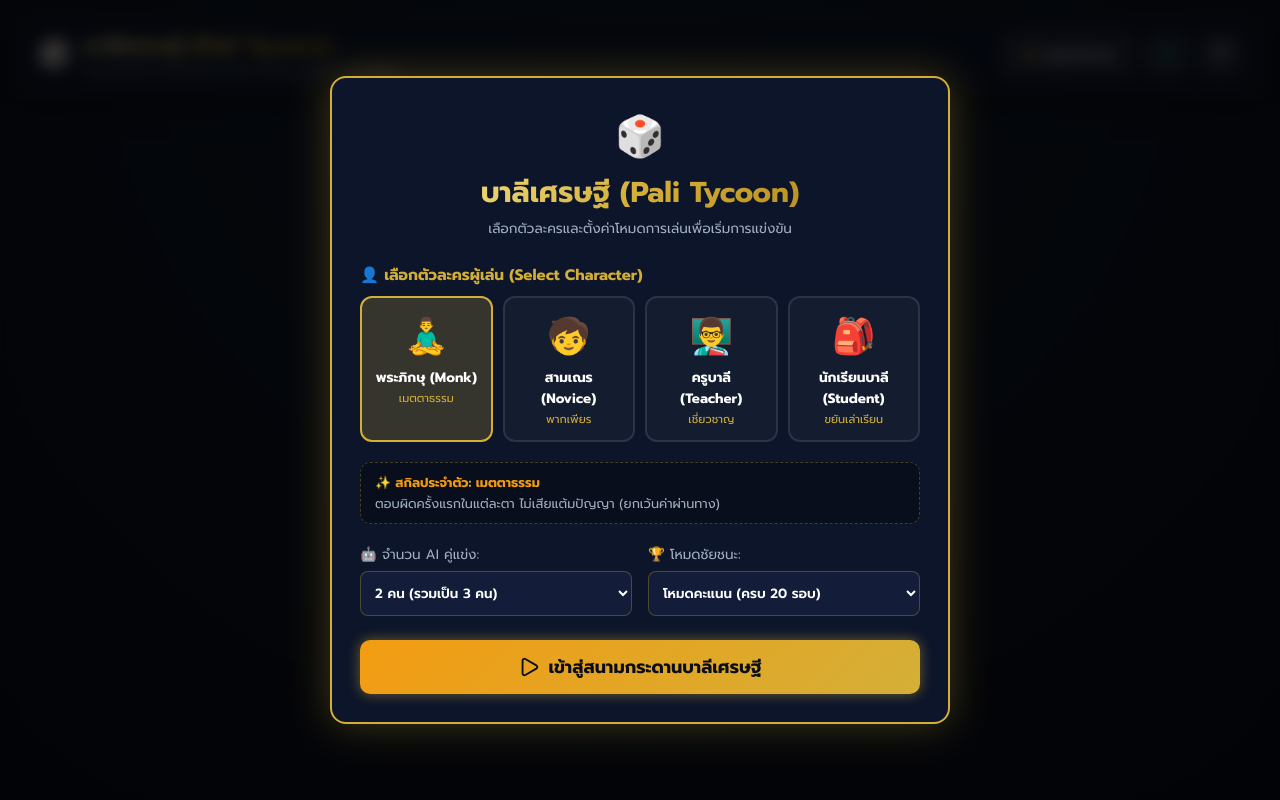
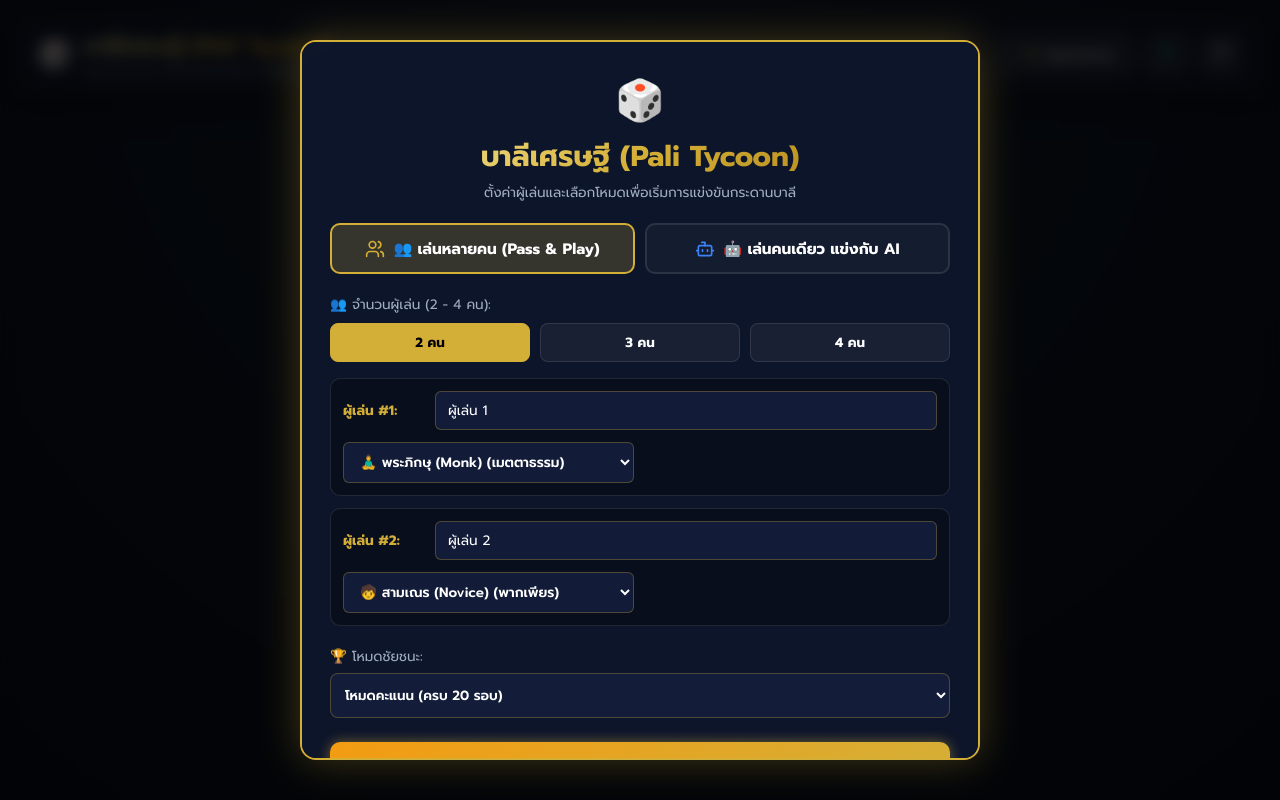
Before and after one commit to purinut357159-droid/pali, a React (Vite) app: page / in a window 1280 px wide. Built offline with nearby package versions, Linux system fonts and the light colour scheme.

Commit message:
Add local multiplayer (Pass & Play) mode for 2-4 players

```diff
--- a/src/App.tsx
+++ b/src/App.tsx
@@ -1,5 +1,5 @@
 import React, { useState, useEffect } from 'react';
-import type { GameState, Player, BoardTile, Question, CardEffect, Character, GameMode } from './types/game';
+import type { GameState, Player, BoardTile, Question, CardEffect, GameMode } from './types/game';
 import { BOARD_TILES } from './data/boardConfig';
 import { QUESTION_BANK } from './data/questionBank';
 import { BOON_CARDS, KARMA_CARDS } from './data/cardsData';
@@ -11,6 +11,7 @@ import { TileDetailModal } from './components/TileDetailModal';
 import { EventModal } from './components/EventModal';
 import { ReviewNotebook } from './components/ReviewNotebook';
 import { CharacterSelectModal } from './components/CharacterSelectModal';
+import type { PlayerSetupConfig } from './components/CharacterSelectModal';
 import { WinnerModal } from './components/WinnerModal';
 import { addWrongQuestionToSRS, markQuestionMastered } from './utils/srsEngine';
 import { audioManager } from './utils/audioManager';
@@ -55,34 +56,18 @@ export const App: React.FC = () => {
     }));
   };
 
-  const handleStartGame = (humanChar: Character, aiCount: number, mode: GameMode, rounds: number) => {
-    const humanPlayer: Player = {
-      id: 'p1',
-      name: 'ท่าน (ผู้เล่น)',
-      character: humanChar,
-      wisdomPoints: 2000 + humanChar.initialWisdomBonus,
+  const handleStartGame = (configs: PlayerSetupConfig[], mode: GameMode, rounds: number) => {
+    const playerColors = ['#f59e0b', '#3b82f6', '#ec4899', '#10b981'];
+
+    const newPlayers: Player[] = configs.map((cfg, idx) => ({
+      id: `p_${idx + 1}`,
+      name: cfg.name,
+      character: cfg.character,
+      wisdomPoints: 2000 + cfg.character.initialWisdomBonus,
       position: 0,
-      isAi: false,
-      color: '#f59e0b',
-      isSkipTurn: false,
-      freeAnswerCards: 0,
-      ownedProperties: [],
-      exp: 0,
-      level: 1,
-      stats: { correctAnswers: 0, totalAnswers: 0, propertiesBought: 0, examsPassed: 0 },
-    };
-
-    const aiNames = ['พระอาจารย์ AI', 'ศิษย์พี่ AI', 'มหา AI'];
-    const aiColors = ['#3b82f6', '#ec4899', '#10b981'];
-    const aiPlayers: Player[] = Array.from({ length: aiCount }).map((_, i) => ({
-      id: `ai_${i + 1}`,
-      name: aiNames[i],
-      character: humanChar,
-      wisdomPoints: 2000,
-      position: 0,
-      isAi: true,
+      isAi: cfg.isAi,
       aiDifficulty: 'medium',
-      color: aiColors[i],
+      color: playerColors[idx % playerColors.length],
       isSkipTurn: false,
       freeAnswerCards: 0,
       ownedProperties: [],
@@ -96,7 +81,7 @@ export const App: React.FC = () => {
       maxRounds: rounds,
       currentRound: 1,
       currentTurnPlayerIndex: 0,
-      players: [humanPlayer, ...aiPlayers],
+      players: newPlayers,
       tiles: BOARD_TILES.map((t) => ({ ...t, ownerId: null, upgradeLevel: 0 })),
       dice: [1, 1],
       isDiceRolled: false,
@@ -105,7 +90,7 @@ export const App: React.FC = () => {
       reviewItems: [],
     });
 
-    addLog('🎲 เริ่มเกมบาลีเศรษฐี! ขอให้นักเรียนบาลีทุกท่านโชคดีในการทดสอบความรู้', 'success');
+    addLog(`🎲 เริ่มเกมบาลีเศรษฐี (${configs.length} ผู้เล่น)!`, 'success');
   };
 
   const handleRollDice = () => {
--- a/src/components/CharacterSelectModal.tsx
+++ b/src/components/CharacterSelectModal.tsx
@@ -1,22 +1,84 @@
 import React, { useState } from 'react';
 import { CHARACTERS } from '../data/charactersData';
 import type { Character, GameMode } from '../types/game';
-import { Play } from 'lucide-react';
+import { Play, Users, Bot } from 'lucide-react';
+
+export interface PlayerSetupConfig {
+  name: string;
+  character: Character;
+  isAi: boolean;
+}
 
 interface Props {
-  onStartGame: (selectedCharacter: Character, aiCount: number, mode: GameMode, rounds: number) => void;
+  onStartGame: (playersConfig: PlayerSetupConfig[], mode: GameMode, rounds: number) => void;
 }
 
 export const CharacterSelectModal: React.FC<Props> = ({ onStartGame }) => {
-  const [selectedCharId, setSelectedCharId] = useState<string>('monk');
+  const [playType, setPlayType] = useState<'ai' | 'pass_play'>('pass_play');
+
+  // Single Player (vs AI) setup
+  const [singlePlayerName, setSinglePlayerName] = useState<string>('ท่าน (ผู้เล่น 1)');
+  const [singleCharId, setSingleCharId] = useState<string>('monk');
   const [aiCount, setAiCount] = useState<number>(2);
+
+  // Multiplayer (Pass & Play) setup for 2-4 human players
+  const [humanPlayerCount, setHumanPlayerCount] = useState<number>(2);
+  const [multiplayerConfig, setMultiplayerConfig] = useState<{ name: string; charId: string }[]>([
+    { name: 'ผู้เล่น 1', charId: 'monk' },
+    { name: 'ผู้เล่น 2', charId: 'novice' },
+    { name: 'ผู้เล่น 3', charId: 'teacher' },
+    { name: 'ผู้เล่น 4', charId: 'student' },
+  ]);
+
   const [gameMode, setGameMode] = useState<GameMode>('points');
   const [rounds] = useState<number>(20);
 
-  const selectedCharacter = CHARACTERS.find((c) => c.id === selectedCharId) || CHARACTERS[0];
+  const handleMultiNameChange = (index: number, name: string) => {
+    const updated = [...multiplayerConfig];
+    updated[index].name = name;
+    setMultiplayerConfig(updated);
+  };
+
+  const handleMultiCharChange = (index: number, charId: string) => {
+    const updated = [...multiplayerConfig];
+    updated[index].charId = charId;
+    setMultiplayerConfig(updated);
+  };
 
   const handleStart = () => {
-    onStartGame(selectedCharacter, aiCount, gameMode, rounds);
+    const setupConfigs: PlayerSetupConfig[] = [];
+
+    if (playType === 'ai') {
+      const char = CHARACTERS.find((c) => c.id === singleCharId) || CHARACTERS[0];
+      setupConfigs.push({
+        name: singlePlayerName || 'ผู้เล่น 1',
+        character: char,
+        isAi: false,
+      });
+
+      const aiNames = ['พระอาจารย์ AI', 'ศิษย์พี่ AI', 'มหา AI'];
+      const aiChars = [CHARACTERS[1], CHARACTERS[2], CHARACTERS[3]];
+      for (let i = 0; i < aiCount; i++) {
+        setupConfigs.push({
+          name: aiNames[i],
+          character: aiChars[i % aiChars.length],
+          isAi: true,
+        });
+      }
+    } else {
+      // Pass & Play mode
+      for (let i = 0; i < humanPlayerCount; i++) {
+        const conf = multiplayerConfig[i];
+        const char = CHARACTERS.find((c) => c.id === conf.charId) || CHARACTERS[i % CHARACTERS.length];
+        setupConfigs.push({
+          name: conf.name || `ผู้เล่น ${i + 1}`,
+          character: char,
+          isAi: false,
+        });
+      }
+    }
+
+    onStartGame(setupConfigs, gameMode, rounds);
   };
 
   return (
@@ -25,75 +87,199 @@ export const CharacterSelectModal: React.FC<Props> = ({ onStartGame }) => {
         className="glass-panel"
         style={{
           width: '100%',
-          maxWidth: '620px',
+          maxWidth: '680px',
+          maxHeight: '90vh',
+          overflowY: 'auto',
           padding: '28px',
           border: '2px solid var(--primary-gold)',
           boxShadow: '0 0 40px rgba(212,175,55,0.3)',
         }}
       >
-        <div style={{ textAlign: 'center', marginBottom: '24px' }}>
+        <div style={{ textAlign: 'center', marginBottom: '20px' }}>
           <span style={{ fontSize: '2.5rem' }}>🎲</span>
           <h1 className="gold-gradient-text" style={{ fontSize: '1.8rem', margin: '4px 0' }}>
             บาลีเศรษฐี (Pali Tycoon)
           </h1>
           <p style={{ fontSize: '0.85rem', color: 'var(--text-muted)' }}>
-            เลือกตัวละครและตั้งค่าโหมดการเล่นเพื่อเริ่มการแข่งขัน
+            ตั้งค่าผู้เล่นและเลือกโหมดเพื่อเริ่มการแข่งขันกระดานบาลี
           </p>
         </div>
 
-        <h3 style={{ fontSize: '0.95rem', color: 'var(--primary-gold)', marginBottom: '10px' }}>
-          👤 เลือกตัวละครผู้เล่น (Select Character)
-        </h3>
-        <div
+        {/* Play Type Selector Tab */}
+        <div style={{ display: 'grid', gridTemplateColumns: '1fr 1fr', gap: '10px', marginBottom: '20px' }}>
+          <button
+            onClick={() => setPlayType('pass_play')}
             style={{
-            display: 'grid',
-            gridTemplateColumns: 'repeat(auto-fit, minmax(130px, 1fr))',
-            gap: '10px',
-            marginBottom: '20px',
+              padding: '12px',
+              borderRadius: '10px',
+              border: `2px solid ${playType === 'pass_play' ? 'var(--primary-gold)' : 'rgba(255,255,255,0.1)'}`,
+              background: playType === 'pass_play' ? 'rgba(212, 175, 55, 0.2)' : 'rgba(255,255,255,0.03)',
+              color: '#fff',
+              fontWeight: 700,
+              cursor: 'pointer',
+              display: 'flex',
+              alignItems: 'center',
+              justifyContent: 'center',
+              gap: '8px',
+              fontSize: '0.95rem',
             }}
           >
+            <Users size={20} color="var(--primary-gold)" />
+            👥 เล่นหลายคน (Pass & Play)
+          </button>
+
+          <button
+            onClick={() => setPlayType('ai')}
+            style={{
+              padding: '12px',
+              borderRadius: '10px',
+              border: `2px solid ${playType === 'ai' ? 'var(--primary-gold)' : 'rgba(255,255,255,0.1)'}`,
+              background: playType === 'ai' ? 'rgba(212, 175, 55, 0.2)' : 'rgba(255,255,255,0.03)',
+              color: '#fff',
+              fontWeight: 700,
+              cursor: 'pointer',
+              display: 'flex',
+              alignItems: 'center',
+              justifyContent: 'center',
+              gap: '8px',
+              fontSize: '0.95rem',
+            }}
+          >
+            <Bot size={20} color="#3b82f6" />
+            🤖 เล่นคนเดียว แข่งกับ AI
+          </button>
+        </div>
+
+        {/* Multiplayer Pass & Play Config */}
+        {playType === 'pass_play' ? (
+          <div style={{ marginBottom: '20px' }}>
+            <label style={{ fontSize: '0.85rem', color: 'var(--text-muted)', display: 'block', marginBottom: '8px' }}>
+              👥 จำนวนผู้เล่น (2 - 4 คน):
+            </label>
+            <div style={{ display: 'flex', gap: '10px', marginBottom: '16px' }}>
+              {[2, 3, 4].map((num) => (
+                <button
+                  key={num}
+                  onClick={() => setHumanPlayerCount(num)}
+                  style={{
+                    flex: 1,
+                    padding: '8px',
+                    borderRadius: '8px',
+                    border: `1px solid ${humanPlayerCount === num ? 'var(--primary-gold)' : 'rgba(255,255,255,0.1)'}`,
+                    background: humanPlayerCount === num ? 'var(--primary-gold)' : 'rgba(255,255,255,0.05)',
+                    color: humanPlayerCount === num ? '#000' : '#fff',
+                    fontWeight: 700,
+                    cursor: 'pointer',
+                  }}
+                >
+                  {num} คน
+                </button>
+              ))}
+            </div>
+
+            {/* Individual Human Player Card Customizers */}
+            <div style={{ display: 'flex', flexDirection: 'column', gap: '12px' }}>
+              {Array.from({ length: humanPlayerCount }).map((_, idx) => (
+                <div
+                  key={idx}
+                  style={{
+                    background: 'rgba(0,0,0,0.3)',
+                    border: '1px solid rgba(255,255,255,0.1)',
+                    borderRadius: '10px',
+                    padding: '12px',
+                  }}
+                >
+                  <div style={{ display: 'flex', gap: '12px', alignItems: 'center', flexWrap: 'wrap' }}>
+                    <span style={{ fontSize: '0.85rem', fontWeight: 700, color: 'var(--primary-gold)', minWidth: '80px' }}>
+                      ผู้เล่น #{idx + 1}:
+                    </span>
+                    <input
+                      type="text"
+                      value={multiplayerConfig[idx].name}
+                      onChange={(e) => handleMultiNameChange(idx, e.target.value)}
+                      placeholder={`ชื่อผู้เล่น ${idx + 1}`}
+                      style={{
+                        flex: 1,
+                        padding: '8px 12px',
+                        borderRadius: '6px',
+                        background: 'rgba(20, 30, 60, 0.9)',
+                        border: '1px solid var(--border-gold)',
+                        color: '#fff',
+                        fontSize: '0.85rem',
+                      }}
+                    />
+                    <select
+                      value={multiplayerConfig[idx].charId}
+                      onChange={(e) => handleMultiCharChange(idx, e.target.value)}
+                      style={{
+                        padding: '8px 12px',
+                        borderRadius: '6px',
+                        background: 'rgba(20, 30, 60, 0.9)',
+                        border: '1px solid var(--border-gold)',
+                        color: '#fff',
+                        fontSize: '0.85rem',
+                        fontWeight: 600,
+                      }}
+                    >
+                      {CHARACTERS.map((c) => (
+                        <option key={c.id} value={c.id}>
+                          {c.avatar} {c.name} ({c.skillName})
+                        </option>
+                      ))}
+                    </select>
+                  </div>
+                </div>
+              ))}
+            </div>
+          </div>
+        ) : (
+          /* Single Player Config */
+          <div style={{ marginBottom: '20px' }}>
+            <div style={{ marginBottom: '16px' }}>
+              <label style={{ fontSize: '0.85rem', color: 'var(--text-muted)', display: 'block', marginBottom: '6px' }}>
+                👤 ชื่อของคุณ:
+              </label>
+              <input
+                type="text"
+                value={singlePlayerName}
+                onChange={(e) => setSinglePlayerName(e.target.value)}
+                style={{
+                  width: '100%',
+                  padding: '10px',
+                  borderRadius: '8px',
+                  background: 'rgba(20, 30, 60, 0.9)',
+                  border: '1px solid var(--border-gold)',
+                  color: '#fff',
+                }}
+              />
+            </div>
+
+            <h3 style={{ fontSize: '0.85rem', color: 'var(--primary-gold)', marginBottom: '8px' }}>
+              เลือกตัวละครของคุณ:
+            </h3>
+            <div style={{ display: 'grid', gridTemplateColumns: 'repeat(auto-fit, minmax(130px, 1fr))', gap: '8px', marginBottom: '16px' }}>
               {CHARACTERS.map((char) => {
-            const isSelected = char.id === selectedCharId;
+                const isSelected = char.id === singleCharId;
                 return (
                   <div
                     key={char.id}
-                onClick={() => setSelectedCharId(char.id)}
+                    onClick={() => setSingleCharId(char.id)}
                     style={{
                       background: isSelected ? 'rgba(212, 175, 55, 0.2)' : 'rgba(255,255,255,0.03)',
                       border: `2px solid ${isSelected ? 'var(--primary-gold)' : 'rgba(255,255,255,0.1)'}`,
-                  borderRadius: '12px',
-                  padding: '12px',
+                      borderRadius: '10px',
+                      padding: '10px',
                       textAlign: 'center',
                       cursor: 'pointer',
-                  transition: 'all 0.2s',
                     }}
                   >
-                <div style={{ fontSize: '2.2rem', marginBottom: '4px' }}>{char.avatar}</div>
-                <div style={{ fontSize: '0.85rem', fontWeight: 700, color: '#fff' }}>{char.name}</div>
-                <div style={{ fontSize: '0.7rem', color: 'var(--primary-gold)', marginTop: '2px' }}>
-                  {char.skillName}
-                </div>
+                    <div style={{ fontSize: '1.8rem' }}>{char.avatar}</div>
+                    <div style={{ fontSize: '0.8rem', fontWeight: 700, color: '#fff' }}>{char.name}</div>
                   </div>
                 );
               })}
             </div>
 
-        <div
-          style={{
-            background: 'rgba(0,0,0,0.3)',
-            border: '1px dashed var(--border-gold)',
-            borderRadius: '10px',
-            padding: '10px 14px',
-            marginBottom: '20px',
-            fontSize: '0.8rem',
-          }}
-        >
-          <strong style={{ color: 'var(--accent-gold)' }}>✨ สกิลประจำตัว: {selectedCharacter.skillName}</strong>
-          <p style={{ color: 'var(--text-muted)', margin: '2px 0 0 0' }}>{selectedCharacter.skillDescription}</p>
-        </div>
-
-        <div style={{ display: 'grid', gridTemplateColumns: '1fr 1fr', gap: '16px', marginBottom: '24px' }}>
-          <div>
             <label style={{ fontSize: '0.85rem', color: 'var(--text-muted)', display: 'block', marginBottom: '6px' }}>
               🤖 จำนวน AI คู่แข่ง:
             </label>
@@ -115,8 +301,10 @@ export const CharacterSelectModal: React.FC<Props> = ({ onStartGame }) => {
               <option value={3}>3 คน (รวมเป็น 4 คน)</option>
             </select>
           </div>
+        )}
 
-          <div>
+        {/* Win Mode Selector */}
+        <div style={{ marginBottom: '24px' }}>
           <label style={{ fontSize: '0.85rem', color: 'var(--text-muted)', display: 'block', marginBottom: '6px' }}>
             🏆 โหมดชัยชนะ:
           </label>
@@ -138,15 +326,15 @@ export const CharacterSelectModal: React.FC<Props> = ({ onStartGame }) => {
             <option value="last_standing">โหมดเหลือผู้เล่นคนสุดท้าย</option>
           </select>
         </div>
-        </div>
 
+        {/* Start Game Button */}
         <button
           onClick={handleStart}
           className="gold-button pulse-active"
           style={{ width: '100%', justifyContent: 'center', padding: '14px', fontSize: '1.1rem' }}
         >
           <Play size={22} />
-          เข้าสู่สนามกระดานบาลีเศรษฐี
+          เริ่มเกมบาลีเศรษฐี
         </button>
       </div>
     </div>
```
Lines whose indentation alone changed are shown as unchanged.
